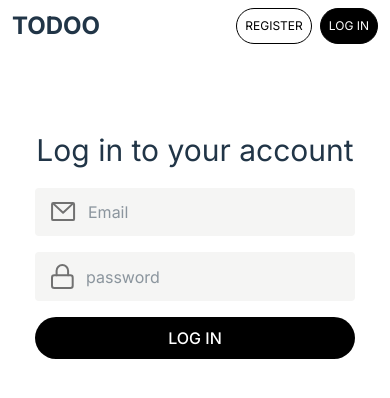
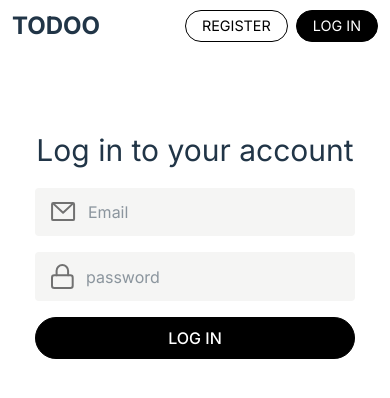
Before and after one commit to sykolax/todo-react-express, a React (Vite) app in the folder client/: page /login in a window 390 px wide. Shown: the top 398 px of the page. Built offline with nearby package versions, Linux system fonts and the light colour scheme; no server answers; a web font is replaced by a local one.

Commit message:
style: change style

```diff
--- a/client/src/App.css
+++ b/client/src/App.css
@@ -10,7 +10,7 @@
 
 .logo {
   font-weight: 700;
-  font-size: 2rem;
+  font-size: 1.8rem;
   font-family: "Inria Sans", "Inter", sans-serif;
 }
 
@@ -37,7 +37,7 @@
   }
 
   .navbar {
-    font-size: 0.75rem;
+    font-size: 0.9rem;
   }
 }
 
--- a/client/src/components/NavHeader.tsx
+++ b/client/src/components/NavHeader.tsx
@@ -10,7 +10,7 @@ type NavLink = {
 };
 
 const buttonClassNames = {
-    filled: 'text-white bg-black',
+    filled: 'text-white bg-black hover:text-black',
     empty: 'text-black bg-white',
 };
 
@@ -20,7 +20,7 @@ interface NavLinkProps {
 
 //md -> min-width
 export function NavItem({ navLink }: { navLink: NavLink }) {
-    const classes = "px-2 py-2 md:px-7 md:py-2 border-1 border-solid border-black rounded-4xl uppercase " + navLink.classNames
+    const classes = "px-4 py-1 md:px-7 md:py-2 border-1 border-solid border-black rounded-4xl uppercase hover:bg-lime-200 " + navLink.classNames
 
     if (navLink.path) {
         return (
--- a/client/src/features/auth/components/RegisterForm.tsx
+++ b/client/src/features/auth/components/RegisterForm.tsx
@@ -117,7 +117,7 @@ export default function RegisterForm() {
     }
 
     return (
-        <form onSubmit={registerUser} className="flex flex-col w-xs mx-auto mt-60">
+        <form onSubmit={registerUser} className="flex flex-col w-xs mx-auto mt-30 md:mt-40">
             <h2 className="text-3xl mt-0 mb-5">Create your account</h2>
             <div className="flex flex-col gap-4 w-full">
                 { submitError && <FormErrorMessage message={submitErrorMessage} /> }
--- a/client/src/features/auth/components/SubmitButton.tsx
+++ b/client/src/features/auth/components/SubmitButton.tsx
@@ -4,6 +4,6 @@ type submitButtonProps = {
 
 export default function SubmitButton({ text }: submitButtonProps) {
     return (
-        <button type="submit" className="mt-4 py-2 bg-black text-white rounded-4xl">{text}</button>
+        <button type="submit" className="mt-4 py-2 bg-black text-white rounded-4xl border border-black hover:bg-lime-200 hover:text-black ">{text}</button>
     );
 }
--- a/client/src/index.css
+++ b/client/src/index.css
@@ -17,7 +17,6 @@
   -moz-osx-font-smoothing: grayscale;
 }
 
-
 body {
   margin: 0;
   min-width: 320px;
@@ -25,19 +24,10 @@ body {
 }
 
 button {
-  border: 1px solid transparent;
   font-size: 1em;
   font-weight: 500;
   font-family: inherit;
   cursor: pointer;
-  transition: border-color 0.25s;
-}
-button:hover {
-  border-color: #646cff;
-}
-button:focus,
-button:focus-visible {
-  outline: 4px auto -webkit-focus-ring-color;
 }
 
 @media (prefers-color-scheme: light) {
@@ -46,6 +36,6 @@ button:focus-visible {
     background-color: #ffffff;
   }
   a:hover {
-    color: #747bff;
+    /* color: #747bff; */
   }
 }
```
